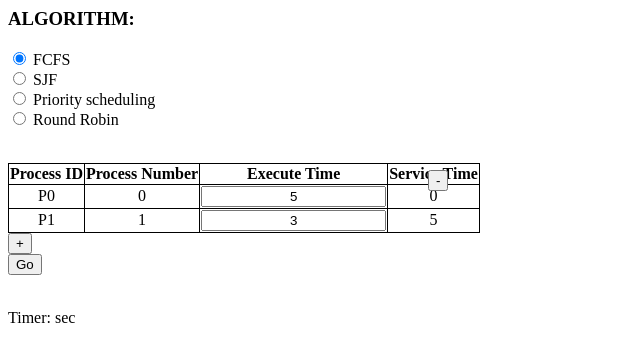
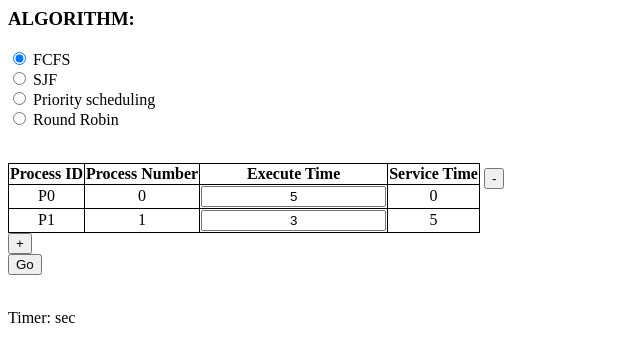
Before and after one commit to VICT0RGHOSH/OS, a plain HTML site: page index.html in a window 1280 px wide. Shown: the full height of the page, 0-640 px from the left. Drawn offline with nearby package versions, Linux system fonts and the light colour scheme.

Commit message:
Update index.html

```diff
--- a/index.html
+++ b/index.html
@@ -40,7 +40,7 @@
             <td class="priority-only" ><input type="text"/></td>
         </tr>
     </table>
-    <input id="minus" style="display: inline; left: 428px; position: absolute; top: 170px;" type="button" value="-" onclick="deleteRow();" />
+    <input type="button" value="-" onclick="deleteRow();" />
     </div>
     <input type="button" value="+" onclick="addRow();" />
 <div>
```
